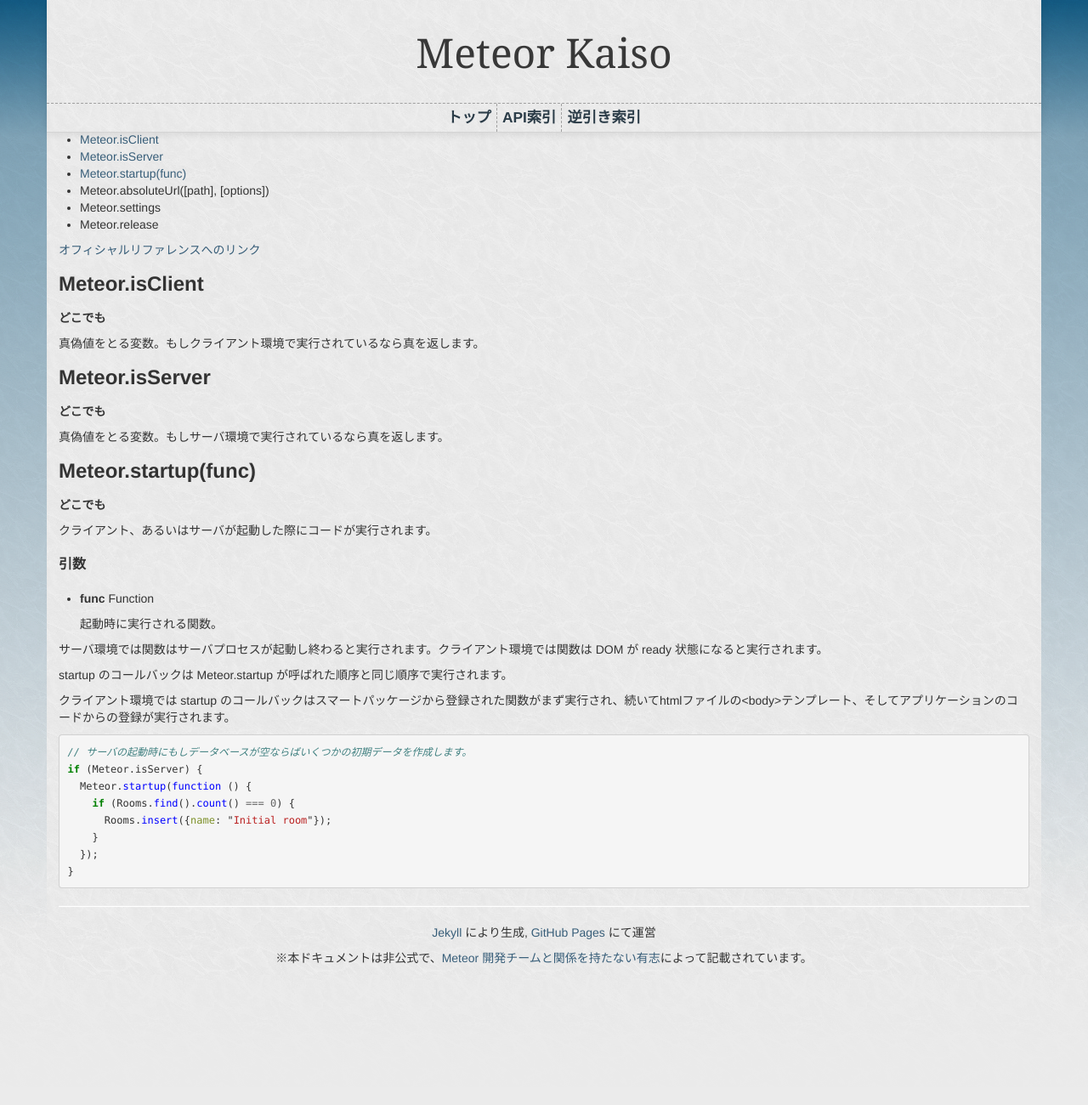
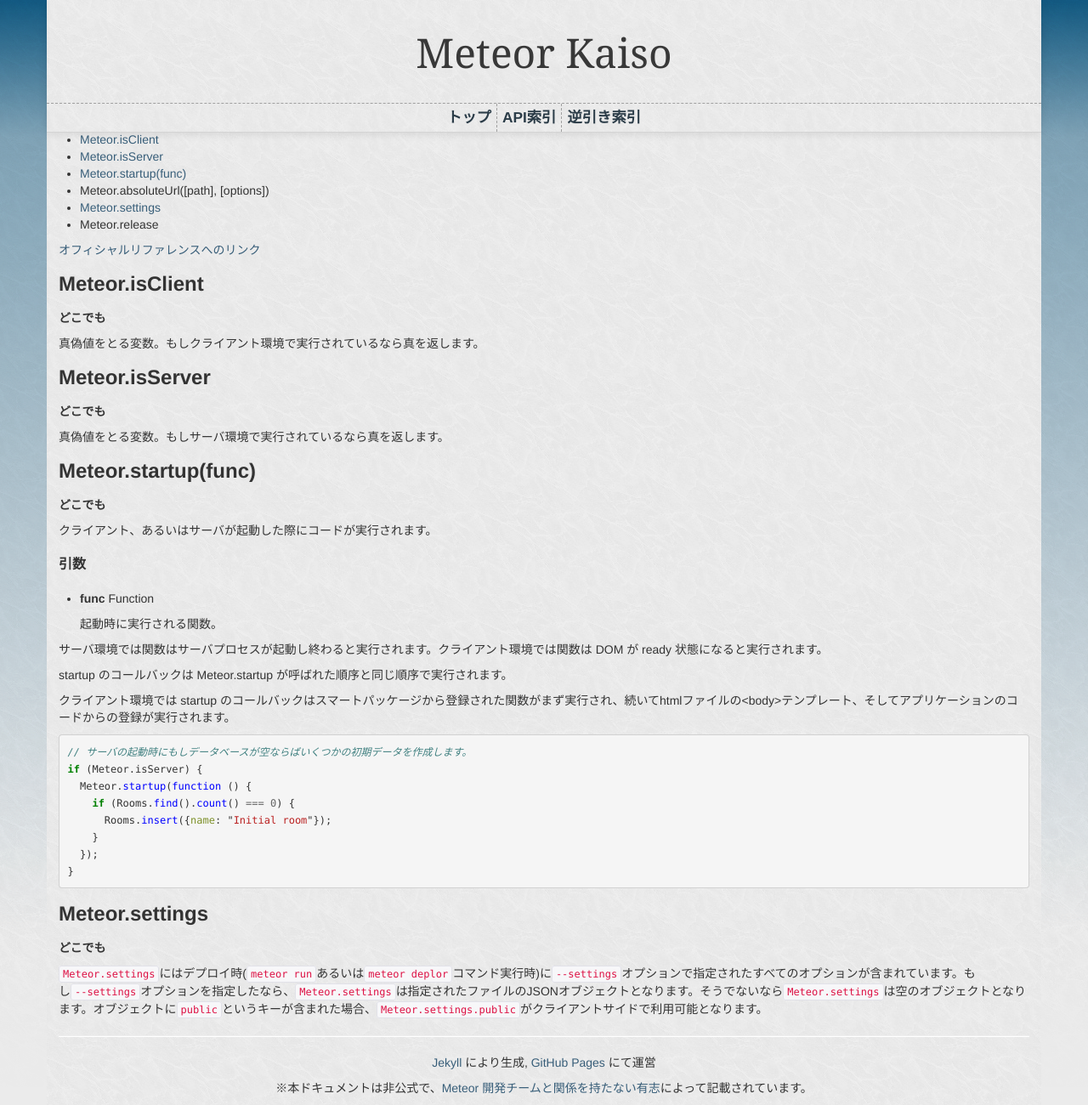
Before and after one commit to arumtaunsaram/meteor_jp, a Jekyll site: the page built from _posts/apiref/2013-06-05-core.md, in a window 1280 px wide and 1300 px high. Shown: the whole window at 85% size. Built offline with Jekyll 4.4.1, drawn with Linux system fonts in a browser that asks for light colours; Markdown is read by kramdown in place of the engine named in the settings.

Commit message:
Adds an instruction for Meteor.settings.

```diff
--- a/_posts/apiref/2013-06-05-core.md
+++ b/_posts/apiref/2013-06-05-core.md
@@ -12,7 +12,7 @@
 *   [Meteor.isServer](#isServer)
 *   [Meteor.startup(func)](#startup_arg_func)
 *   Meteor.absoluteUrl([path], [options])
-*   Meteor.settings
+*   [Meteor.settings](#settings)
 *   Meteor.release
 
 [オフィシャルリファレンスへのリンク](http://docs.meteor.com/#core)
@@ -23,11 +23,13 @@
 
 真偽値をとる変数。もしクライアント環境で実行されているなら真を返します。
 
+
 <a name="isServer"></a>
 ## Meteor.isServer
 __どこでも__
 
 真偽値をとる変数。もしサーバ環境で実行されているなら真を返します。
+
 
 <a name="startup_arg_func"></a>
 ## Meteor.startup(func)
@@ -57,3 +59,10 @@
   });
 }
 ~~~
+
+
+<a name="settings"></a>
+## Meteor.settings
+__どこでも__
+
+`Meteor.settings`にはデプロイ時(`meteor run`あるいは`meteor deplor`コマンド実行時)に`--settings`オプションで指定されたすべてのオプションが含まれています。もし`--settings`オプションを指定したなら、`Meteor.settings`は指定されたファイルのJSONオブジェクトとなります。そうでないなら`Meteor.settings`は空のオブジェクトとなります。オブジェクトに`public`というキーが含まれた場合、`Meteor.settings.public`がクライアントサイドで利用可能となります。
```
